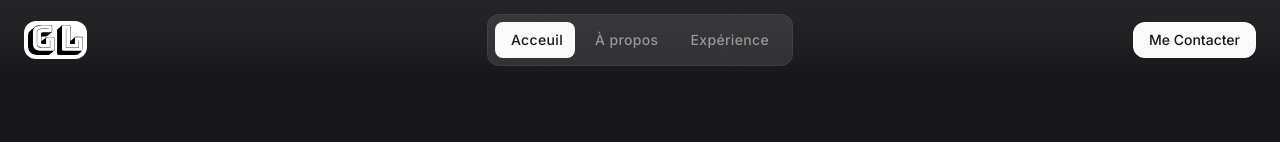
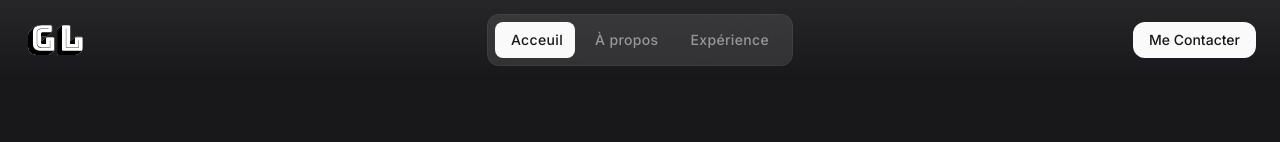
Before and after one commit to GaetanAL/portfolio, a React (Vite) app: page / in a window 1280 px wide. Shown: the top 142 px of the page. Built offline with nearby package versions, Linux system fonts and the light colour scheme; what @eioluseyi/tailwind-fade would draw is missing.

Commit message:
home button change

```diff
--- a/src/components/Header.jsx
+++ b/src/components/Header.jsx
@@ -23,7 +23,7 @@ const Header = () => {
               width={55}
               height={40}
               alt="Logo GL"
-              className="bg-white p-1 box-content rounded-xl"
+              className="p-1 box-content rounded-xl"
             />
           </a>
         </h1>
```
